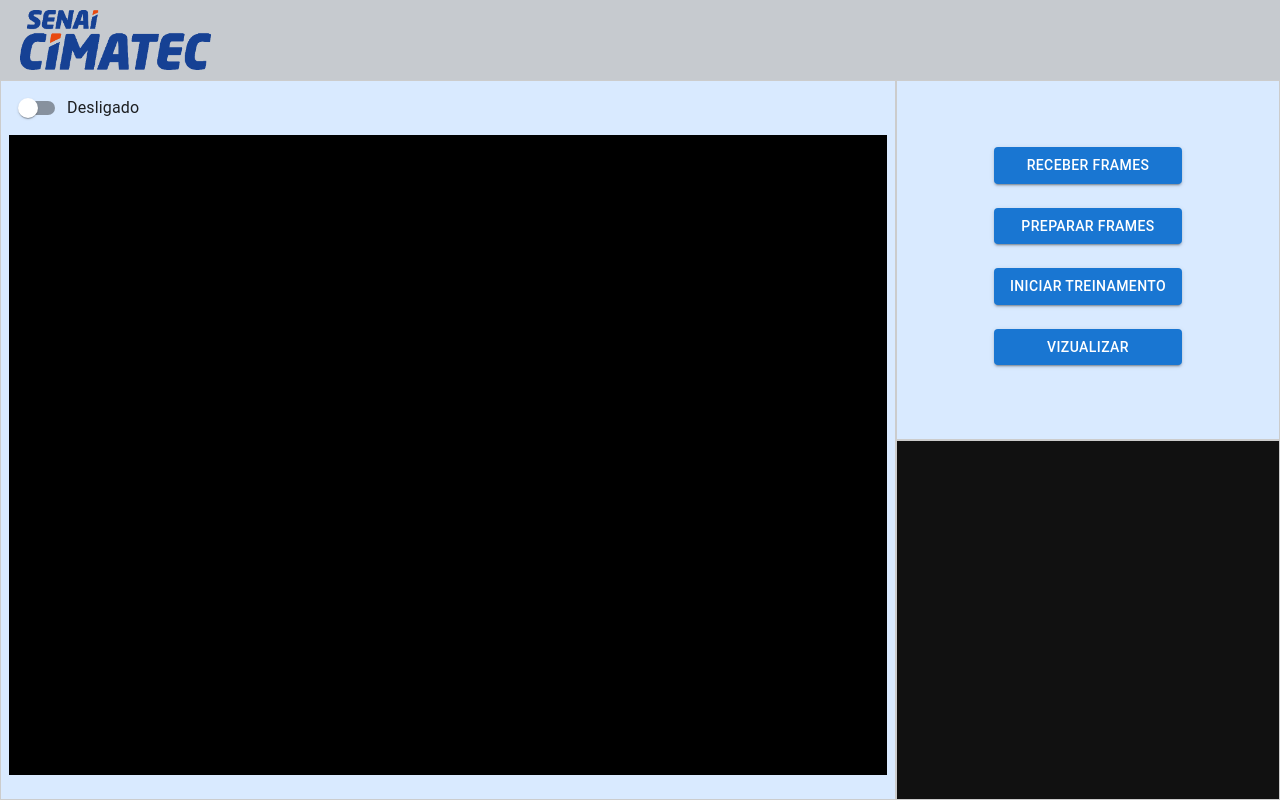
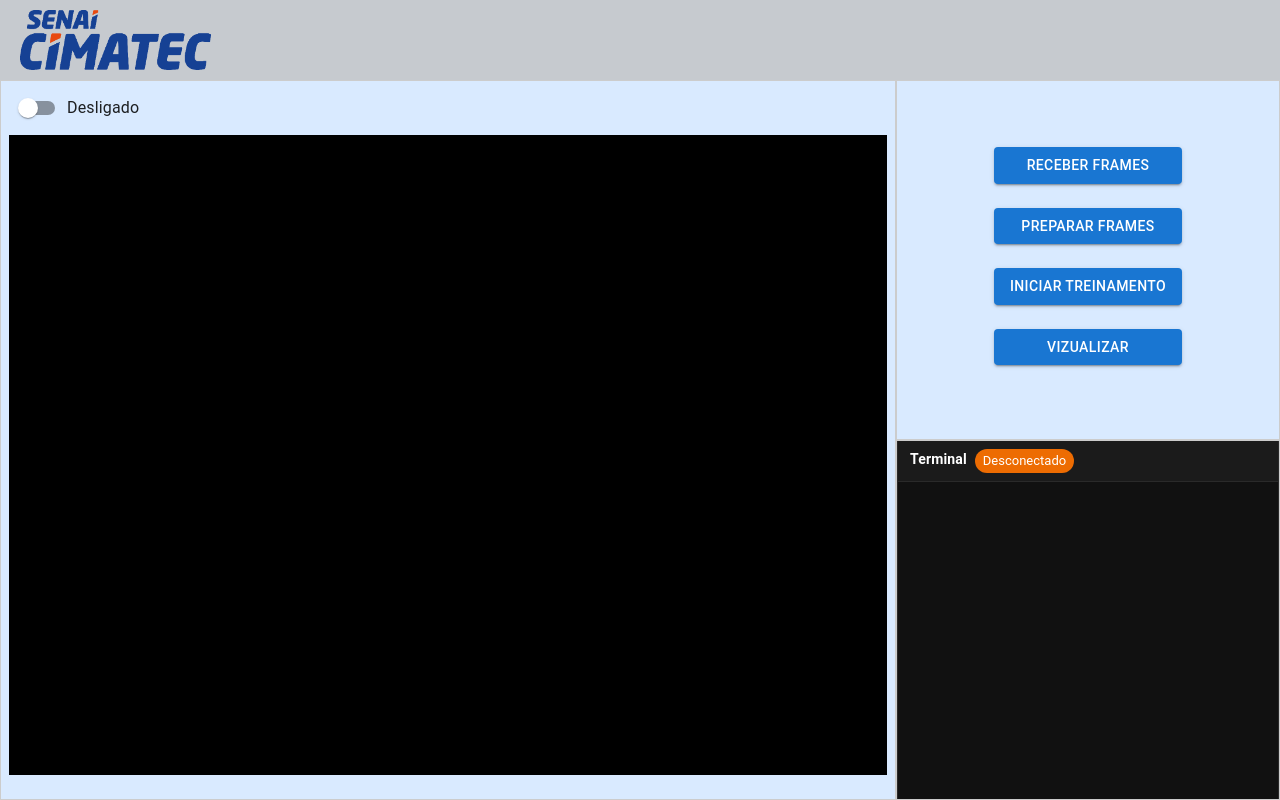
Before and after one commit to barretto-dev/index-interface, a React (Create React App) app: page / in a window 1280 px wide. Built offline with nearby package versions, Linux system fonts and the light colour scheme; no server answers.

Commit message:
Improve component TrainTerminal to change websocket connection
Now this component wa autoscroll and can be used to receive a param "endpoint" that says the websocket ot's will connect

In App.js the buttons on menus are disable when one of them is clicked

```diff
--- a/src/App.js
+++ b/src/App.js
@@ -3,7 +3,7 @@ import logo from "./assets/logo-cimatec.png";
 import { downloadAndSaveZip, prepare } from "./apiRequests/image";
 import { startTrain } from "./apiRequests/gaussianSplatting";
 import './App.css';
-import {Button, Stack} from "@mui/material";
+import {Button, Stack, CircularProgress} from "@mui/material";
 
 import { useSnackbar } from "./context/SnackbarContext";
 
@@ -23,22 +23,43 @@ function App() {
   const [confirmModalMessage, setConfirmModalMessage] = useState("")
   const [confirmModalAction, setConfirmModalAction] = useState(null)
 
+  const [loadingGetFrames, setLoadingGetFrames] = useState(false)
+  const [loadingPrepareFrames, setLoadingPrepareFrames] = useState(false)
+  const [loadingTrainFrames, setLoadingTrainFrames] = useState(false)
+
+  const [terminalType, setTerminalType] = useState(null);
+  const [resetTerminal, setResetTerminal] = useState(0);
+
+  const disableMenuButtons = loadingGetFrames || loadingPrepareFrames || loadingTrainFrames
+
   const handleGetFrames = async () => {
     try {
-     const {status, msg} = await downloadAndSaveZip();
-     showSnackbar(msg, status)
+      setLoadingGetFrames(true)
+      const {status, msg} = await downloadAndSaveZip();
+      showSnackbar(msg, status)
     } catch (err) {
       console.error(err);
       showSnackbar("Erro inesperado em na página", "error")
+    }finally{
+      setLoadingGetFrames(false)
     }
   };
 
   const handlePrepareFrames = async () => {
     try {
-      const msg = await prepare();
-      console.log(msg);
+      setLoadingPrepareFrames(true)
+
+      setResetTerminal((prev) => prev + 1);
+      setTerminalType("colmap-stream")
+
+      const {status, msg} = await prepare();
+      showSnackbar(msg, status)
+
     } catch (err) {
       console.error(err);
+      showSnackbar("Erro inesperado em na página", "error")
+    }finally{
+      setLoadingPrepareFrames(false)
     }
   };
 
@@ -71,21 +92,49 @@ function App() {
         <div className="right">
           <div className="section">
              <Stack direction="column" spacing={3} sx={{ mb: 1 }}>
-                <Button variant="contained" onClick={handleGetFrames}>Receber Frames</Button>
-                <Button variant="contained" onClick={handlePrepareFrames}>Preparar Frames</Button>
-                <Button variant="contained" onClick={() =>{handleConfirmModalOpen(
-                  "Iniciando treinamento",
-                  "Tem Certeza que deseja continuar?",
-                  async () => { await startTrain();}
-                )}}>
+                <Button
+                  variant="contained"
+                  onClick={handleGetFrames}
+                  disabled={disableMenuButtons}
+                  endIcon={
+                    loadingGetFrames ? <CircularProgress size={18} color="inherit" /> : null
+                  }
+                >
+                  Receber Frames
+                </Button>
+                <Button
+                  variant="contained"
+                  onClick={handlePrepareFrames}
+                  disabled={disableMenuButtons}
+                  endIcon={
+                    loadingPrepareFrames ? <CircularProgress size={18} color="inherit" /> : null
+                  }
+                >
+                  Preparar Frames
+                </Button>
+                <Button
+                  variant="contained"
+                  disabled={disableMenuButtons}
+                  onClick={() =>{handleConfirmModalOpen(
+                    "Iniciando treinamento",
+                    "Tem Certeza que deseja continuar?",
+                    async () => { await startTrain();}
+                  )}}
+                >
                   Iniciar Treinamento
                 </Button>
-                <Button variant="contained" onClick={() => setFolderModalOpen(true)}>Vizualizar</Button>
+                <Button
+                  variant="contained"
+                  disabled={disableMenuButtons}
+                  onClick={() => setFolderModalOpen(true)}
+                >
+                  Vizualizar
+                </Button>
              </Stack>
           </div>
 
           <div className="section">
-            <TrainTerminal/>
+            <TrainTerminal endpoint={terminalType} resetKey={resetTerminal}/>
           </div>
         </div>
       </div>
--- a/src/apiRequests/image.js
+++ b/src/apiRequests/image.js
@@ -13,19 +13,23 @@ export async function downloadAndSaveZip() {
 
   } catch (error) {
     console.log(error)
-    return {status:"error", msg: "Erro inesperado na função downloadAndSaveZip"}
+    return {status:"error", msg: "Erro inesperado na função downloadAndSaveZip()"}
   }
 }
 
 export async function prepare() {
-  const response = await fetch(`${API_BASE}/images/prepare`, {
-    method: "POST",
-  });
+  try {
+    const res = await fetch(`${API_BASE}/images/prepare`, {method: "POST"});
+    const data = await res.json()
+    const message = data.message
 
-  if (!response.ok) {
-    const errorText = await response.text();
-    throw new Error(errorText);
+    if (!res.ok)
+      return {status:"error", msg: "Erro na requisição: "+message}
+    else
+      return {status:"success", msg: message}
+
+  } catch (error) {
+    console.log(error)
+    return {status:"error", msg: "Erro inesperado na função prepare()"}
   }
-
-  return response.json();
 }
--- a/src/components/TrainTerminal.js
+++ b/src/components/TrainTerminal.js
@@ -1,41 +1,107 @@
-import React, { useEffect, useState } from "react";
+import React, { useEffect, useState, useRef } from "react";
+import { Box, Button, Chip, Stack, Typography } from "@mui/material";
 
-export default function TrainTerminal() {
+export default function TrainTerminal({ endpoint, resetKey }) {
   const [logs, setLogs] = useState("");
+  const [connected, setConnected] = useState(false);
+  const containerRef = useRef(null);
+
+  // 🔥 limpa logs automaticamente quando resetKey muda
+  useEffect(() => {
+    setLogs("");
+  }, [resetKey]);
 
   useEffect(() => {
+    if (!endpoint) return;
+
     const socket = new WebSocket(
-      `ws://${window.location.hostname}:3001/convert-stream`
+      `ws://${window.location.hostname}:3001/${endpoint}`
     );
+
+    socket.onopen = () => {
+      setConnected(true);
+    };
 
     socket.onmessage = (event) => {
       setLogs((prev) => prev + event.data);
     };
 
+    socket.onerror = () => {
+      setLogs((prev) => prev + "\n[erro na conexão websocket]\n");
+    };
+
     socket.onclose = () => {
+      setConnected(false);
       setLogs((prev) => prev + "\n[conexão encerrada]\n");
     };
 
     return () => {
       socket.close();
     };
-  }, []);
+  }, [endpoint]);
+
+  useEffect(() => {
+    if (containerRef.current) {
+      containerRef.current.scrollTop =
+        containerRef.current.scrollHeight;
+    }
+  }, [logs]);
 
   return (
-    <pre
-      style={{
+    <Box
+      sx={{
         width: "100%",
         height: "100%",
-        margin: 0,
-        padding: "12px",
-        background: "#111",
-        color: "#00ff88",
-        overflow: "auto",
-        fontFamily: "monospace",
-        whiteSpace: "pre-wrap",
+        display: "flex",
+        flexDirection: "column",
+        backgroundColor: "#111",
+        border: "1px solid #2a2a2a",
       }}
     >
-      {logs}
-    </pre>
+      <Stack
+        direction="row"
+        justifyContent="space-between"
+        alignItems="center"
+        sx={{
+          px: 1.5,
+          py: 1,
+          backgroundColor: "#1b1b1b",
+          borderBottom: "1px solid #2a2a2a",
+        }}
+      >
+        <Stack direction="row" spacing={1} alignItems="center">
+          <Typography
+            variant="body2"
+            sx={{ color: "#fff", fontWeight: 600 }}
+          >
+            Terminal
+          </Typography>
+
+          <Chip
+            size="small"
+            label={connected ? "Conectado" : "Desconectado"}
+            color={connected ? "success" : "warning"}
+          />
+        </Stack>
+      </Stack>
+
+      <Box
+        ref={containerRef}
+        component="pre"
+        sx={{
+          flex: 1,
+          minHeight: 0,
+          m: 0,
+          p: 1.5,
+          overflow: "auto",
+          fontFamily: "monospace",
+          whiteSpace: "pre-wrap",
+          color: "#00ff88",
+          backgroundColor: "#111",
+        }}
+      >
+        {logs}
+      </Box>
+    </Box>
   );
 }
```
